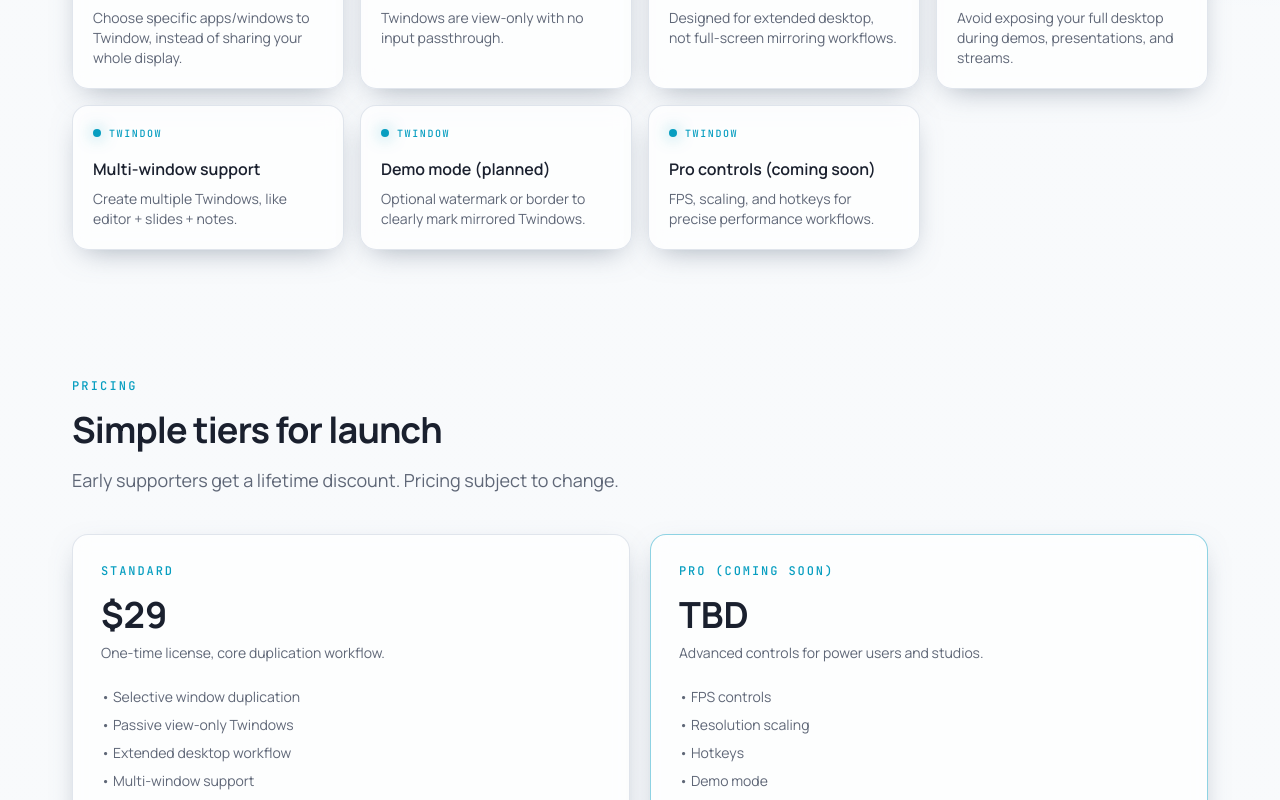
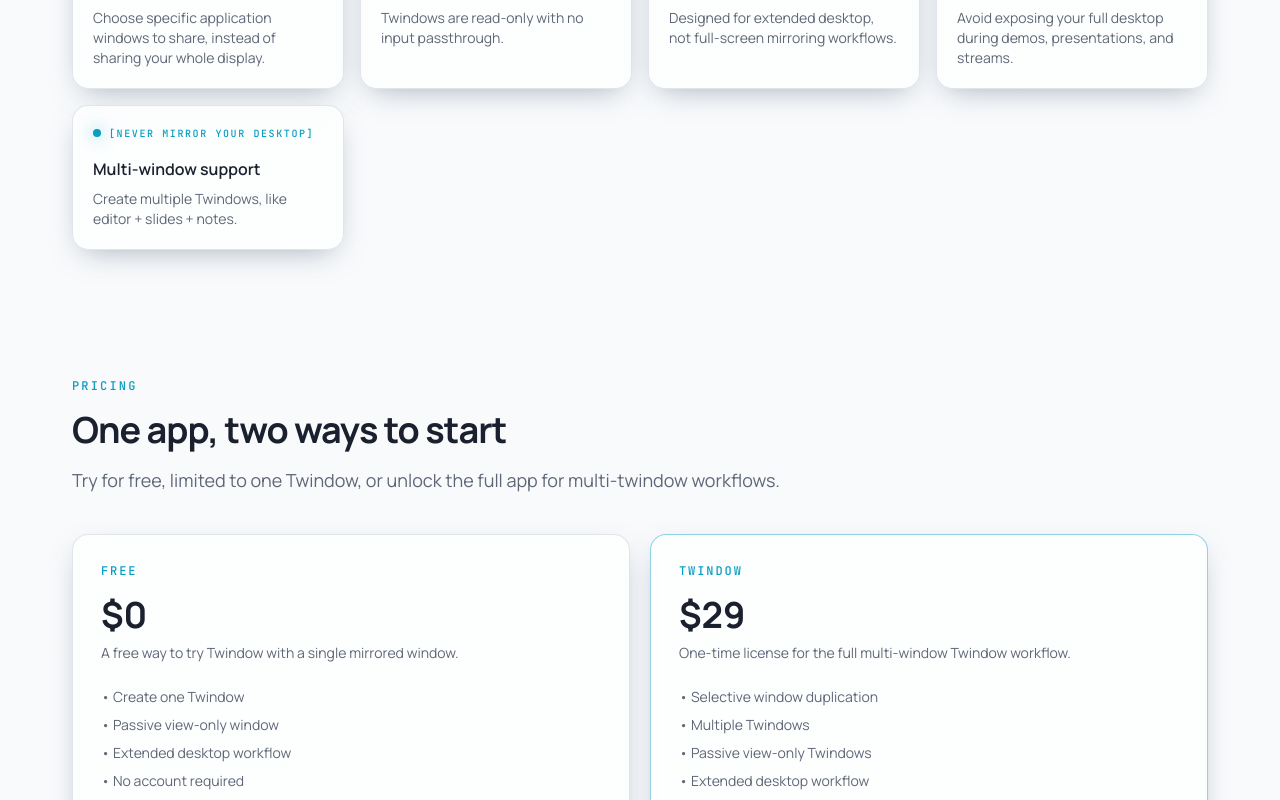
Before and after one commit to obblie/twindowSite, a Next.js app: page / in a window 1280 px wide. Shown: the part 1900-2700 px from the top of the page. Built offline with nearby package versions, Linux system fonts and the light colour scheme.

Commit message:
Update pricing to free and full app tiers

```diff
--- a/components/sections/feature-grid-section.tsx
+++ b/components/sections/feature-grid-section.tsx
@@ -4,11 +4,11 @@
 const features = [
   {
     label: "Selective window duplication",
-    copy: "Choose specific apps/windows to Twindow, instead of sharing your whole display."
+    copy: "Choose specific application windows to share, instead of sharing your whole display."
   },
   {
     label: "Passive duplicate",
-    copy: "Twindows are view-only with no input passthrough."
+    copy: "Twindows are read-only with no input passthrough."
   },
   {
     label: "Extended desktop native",
@@ -21,14 +21,6 @@
   {
     label: "Multi-window support",
     copy: "Create multiple Twindows, like editor + slides + notes."
-  },
-  {
-    label: "Demo mode (planned)",
-    copy: "Optional watermark or border to clearly mark mirrored Twindows."
-  },
-  {
-    label: "Pro controls (coming soon)",
-    copy: "FPS, scaling, and hotkeys for precise performance workflows."
   }
 ];
 
@@ -50,7 +42,7 @@
           <Reveal key={feature.label} delay={index * 0.03} className="card-surface p-4 sm:p-5">
             <div className="flex items-center gap-2">
               <DotIcon />
-              <p className="font-mono text-[10px] uppercase tracking-[0.16em] text-accent">Twindow</p>
+              <p className="font-mono text-[10px] uppercase tracking-[0.16em] text-accent">[Never Mirror Your Desktop]</p>
             </div>
             <h3 className="mt-3 text-base font-semibold sm:mt-4">{feature.label}</h3>
             <p className="mt-2 text-sm text-muted">{feature.copy}</p>
--- a/components/sections/pricing-section.tsx
+++ b/components/sections/pricing-section.tsx
@@ -2,44 +2,44 @@
 import { Reveal } from "@/components/ui/reveal";
 import { SectionHeading } from "@/components/ui/section-heading";
 
-const standard = ["Selective window duplication", "Passive view-only Twindows", "Extended desktop workflow", "Multi-window support"];
-const pro = ["FPS controls", "Resolution scaling", "Hotkeys", "Demo mode", "Profiles"];
+const free = ["Create one Twindow", "Passive view-only window", "Extended desktop workflow", "No account required"];
+const standard = ["Selective window duplication", "Multiple Twindows", "Passive view-only Twindows", "Extended desktop workflow"];
 
 export function PricingSection() {
   return (
     <section id="pricing" className="section-wrap">
       <SectionHeading
         kicker="Pricing"
-        title="Simple tiers for launch"
-        description="Early supporters get a lifetime discount. Pricing subject to change."
+        title="One app, two ways to start"
+        description="Try for free, limited to one Twindow, or unlock the full app for multi-twindow workflows."
       />
 
       <div className="mt-8 grid gap-4 sm:mt-10 sm:gap-5 lg:grid-cols-2">
         <Reveal className="card-surface p-5 sm:p-7">
-          <p className="font-mono text-xs uppercase tracking-[0.16em] text-accent">Standard</p>
+          <p className="font-mono text-xs uppercase tracking-[0.16em] text-accent">free</p>
+          <p className="mt-3 text-3xl font-bold sm:mt-4 sm:text-4xl">$0</p>
+          <p className="mt-2 text-sm text-muted">A free way to try Twindow with a single mirrored window.</p>
+          <ul className="mt-6 space-y-2 text-sm text-muted">
+            {free.map((item) => (
+              <li key={item}>• {item}</li>
+            ))}
+          </ul>
+          <Button href="#" variant="secondary" className="mt-8 w-full">
+            Download free
+          </Button>
+        </Reveal>
+
+        <Reveal className="card-surface border-accent/45 p-5 sm:p-7" delay={0.08}>
+          <p className="font-mono text-xs uppercase tracking-[0.16em] text-accent">Twindow</p>
           <p className="mt-3 text-3xl font-bold sm:mt-4 sm:text-4xl">$29</p>
-          <p className="mt-2 text-sm text-muted">One-time license, core duplication workflow.</p>
+          <p className="mt-2 text-sm text-muted">One-time license for the full multi-window Twindow workflow.</p>
           <ul className="mt-6 space-y-2 text-sm text-muted">
             {standard.map((item) => (
               <li key={item}>• {item}</li>
             ))}
           </ul>
           <Button href="#" className="mt-8 w-full">
-            Download Standard
-          </Button>
-        </Reveal>
-
-        <Reveal className="card-surface border-accent/45 p-5 sm:p-7" delay={0.08}>
-          <p className="font-mono text-xs uppercase tracking-[0.16em] text-accent">Pro (coming soon)</p>
-          <p className="mt-3 text-3xl font-bold sm:mt-4 sm:text-4xl">TBD</p>
-          <p className="mt-2 text-sm text-muted">Advanced controls for power users and studios.</p>
-          <ul className="mt-6 space-y-2 text-sm text-muted">
-            {pro.map((item) => (
-              <li key={item}>• {item}</li>
-            ))}
-          </ul>
-          <Button href="#" variant="secondary" className="mt-8 w-full">
-            Pro details soon
+            Download Twindow
           </Button>
         </Reveal>
       </div>
```
